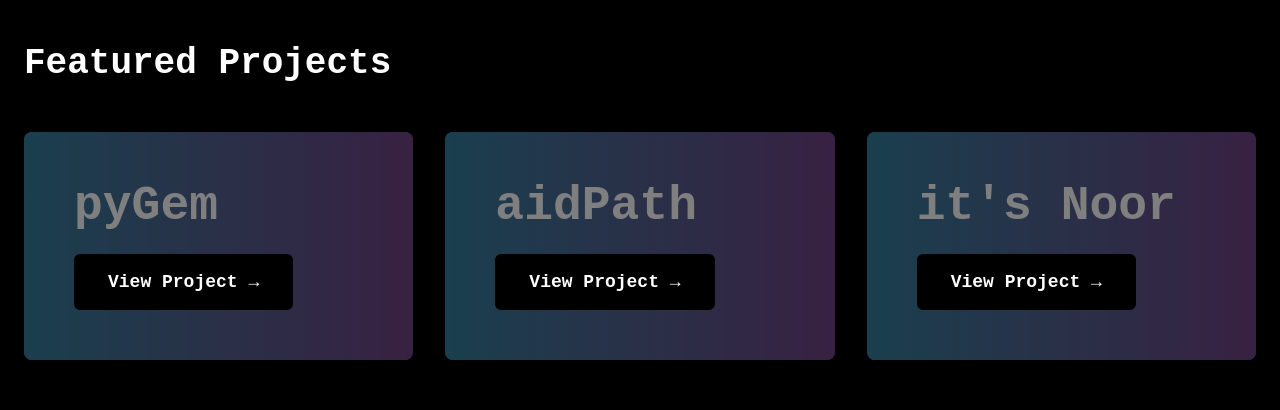
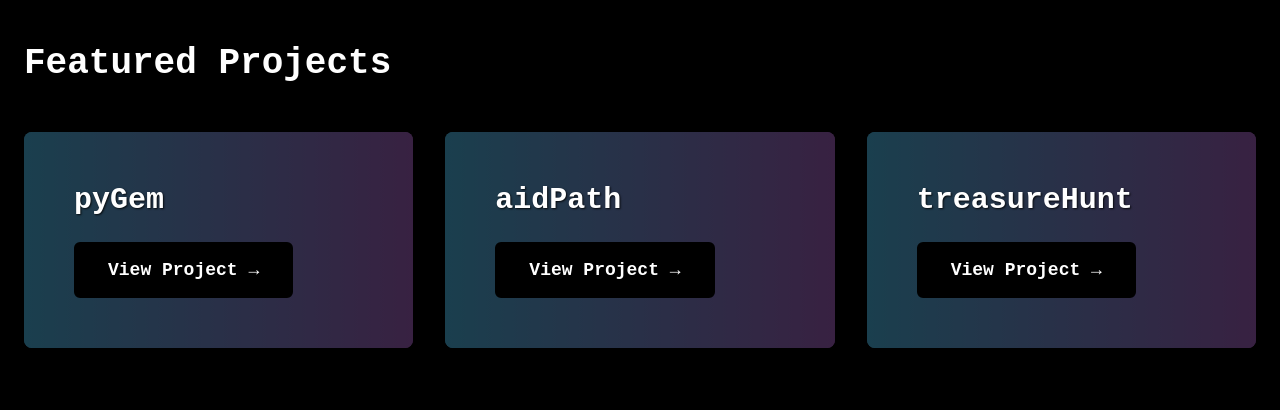
Before and after one commit to Navnoor-Singh/itsNoor, a Next.js app in the folder itsnoor/: page / in a window 1280 px wide. Shown: the part 820-1230 px from the top of the page. Built offline with nearby package versions, Linux system fonts and the light colour scheme.

Commit message:
added treasure hunt

```diff
--- a/itsnoor/app/page.tsx
+++ b/itsnoor/app/page.tsx
@@ -88,8 +88,9 @@ export default function Home() {
   <h2 className="text-4xl font-bold mb-12 text-white">Featured Projects</h2>
   <div className="grid grid-cols-1 md:grid-cols-2 lg:grid-cols-3 gap-8">
    {/* Project Card 1 - Pygem */}
-    <div className="card bg-gradient-to-r from-purple-400 via-pink-500 to-red-500 p-6 rounded-lg shadow-lg hover:shadow-xl transition-shadow transform hover:scale-105 relative z-10">
-      <h3 className="text-5xl font-semibold mb-6 text-white">pyGem</h3>
+<div className="card bg-gradient-to-r from-purple-400 via-pink-500 to-red-500 p-6 rounded-lg shadow-lg hover:shadow-xl transition-shadow transform hover:scale-105 relative">
+  <div className="card-content">
+    <h3 className="text-3xl font-semibold mb-6 text-white">pyGem</h3>
     <a
       href="/projects"
       className="relative inline-block px-8 py-3 text-lg font-semibold rounded-md bg-black text-white border-2 border-black transition-all duration-300 hover:bg-white hover:text-black z-20"
@@ -97,10 +98,14 @@ export default function Home() {
       View Project &rarr;
     </a>
   </div>
+</div>
+
+
 
     {/* Project Card 2 - AidPath */}
-    <div className="card bg-gradient-to-r from-blue-400 via-green-500 to-teal-500 p-6 rounded-lg shadow-lg hover:shadow-xl transition-shadow transform hover:scale-105 relative z-10">
-      <h3 className="text-5xl font-semibold mb-6 text-white">aidPath</h3>
+<div className="card bg-gradient-to-r from-blue-400 via-green-500 to-teal-500 p-6 rounded-lg shadow-lg hover:shadow-xl transition-shadow transform hover:scale-105 relative">
+  <div className="card-content">
+    <h3 className="text-3xl font-semibold mb-6 text-white">aidPath</h3>
     <a
       href="/projects"
       className="relative inline-block px-8 py-3 text-lg font-semibold rounded-md bg-black text-white border-2 border-black transition-all duration-300 hover:bg-white hover:text-black z-20"
@@ -108,10 +113,12 @@ export default function Home() {
       View Project &rarr;
     </a>
   </div>
+</div>
 
-    {/* Project Card 3 - it'sNoor */}
-    <div className="card bg-gradient-to-r from-yellow-400 via-orange-500 to-red-500 p-6 rounded-lg shadow-lg hover:shadow-xl transition-shadow transform hover:scale-105 relative z-10">
-      <h3 className="text-5xl font-semibold mb-6 text-white">it's Noor</h3>
+{/* Project Card 3 - Treasure Hunt */}
+<div className="card bg-gradient-to-r from-yellow-400 via-orange-500 to-red-500 p-6 rounded-lg shadow-lg hover:shadow-xl transition-shadow transform hover:scale-105 relative">
+  <div className="card-content">
+    <h3 className="text-3xl font-semibold mb-6 text-white">treasureHunt</h3>
     <a
       href="/projects"
       className="relative inline-block px-8 py-3 text-lg font-semibold rounded-md bg-black text-white border-2 border-black transition-all duration-300 hover:bg-white hover:text-black z-20"
@@ -119,6 +126,8 @@ export default function Home() {
       View Project &rarr;
     </a>
   </div>
+</div>
+
   </div>
 </section>
 
--- a/itsnoor/app/projects/page.tsx
+++ b/itsnoor/app/projects/page.tsx
@@ -31,15 +31,14 @@ export default function Projects() {
       githubLink: "https://github.com/vsavchyn-dev/qq-seneca-hackathon-2024",
     },
     {
-      title: "it's Noor",
-      description:
-        "This personal portfolio website showcases various projects and skills. It is built with a modern stack, featuring dynamic components, animations, and a responsive design to provide an optimal viewing experience across devices.",
-      technologies: "React, Next.js, Tailwind CSS, Framer Motion",
-      role: "Full Stack Developer",
-      duration: "Ongoing",
-      outcome:
-        "Created a professional and interactive platform to display work, including real-time updates and seamless user experience.",
-      githubLink: "https://github.com/Navnoor-Singh/itsNoor",
+      title: "TreasureHuntGame",
+      description: "A command-line game where players navigate a path to find hidden treasures while avoiding bombs. The game features configurable player lives, path length, and move limits, with interactive gameplay elements and status updates.",
+      technologies: "C, Standard I/O, Conditional Logic, Loops",
+      role: "C Programmer",
+      duration: "24 hours",
+      outcome:"Developed a fully functional game that allows players to configure settings, play multiple rounds, and receive immediate feedback on their progress, enhancing programming skills in C.",
+      githubLink: "https://github.com/Navnoor-Singh/treasureHunt"
+
     },
   ];
 
```
Lines whose indentation alone changed are shown as unchanged.
